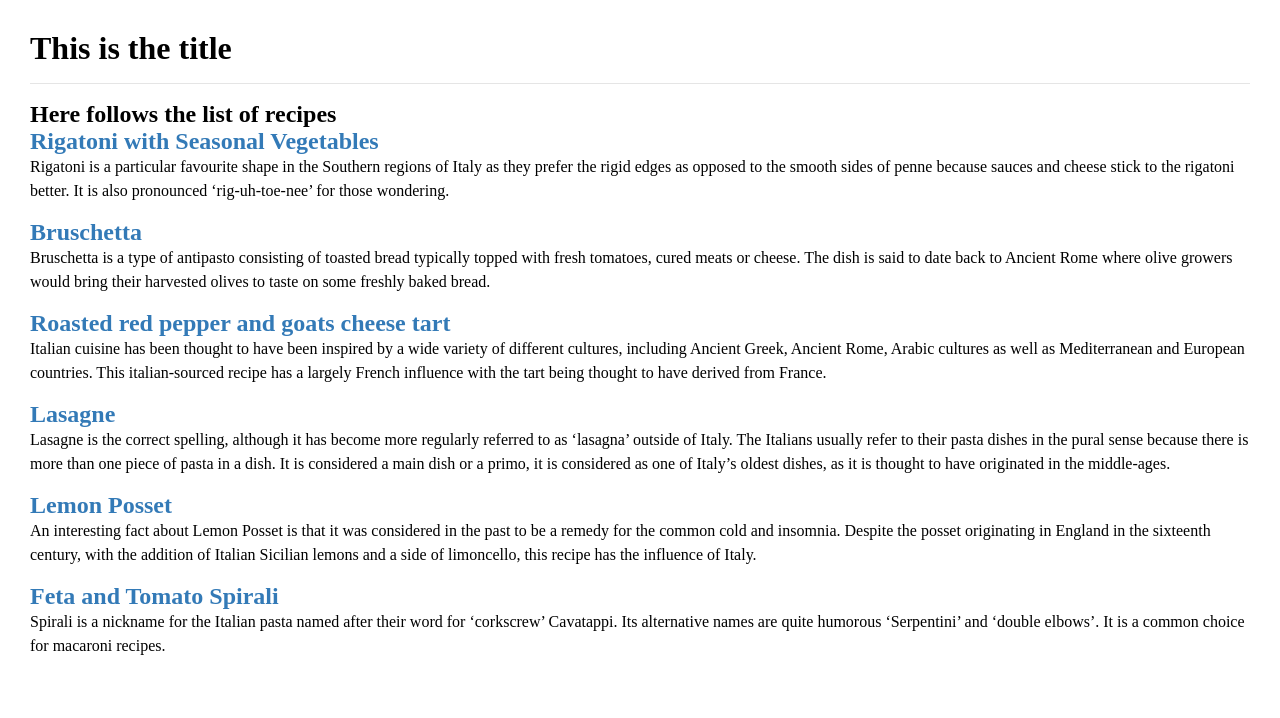
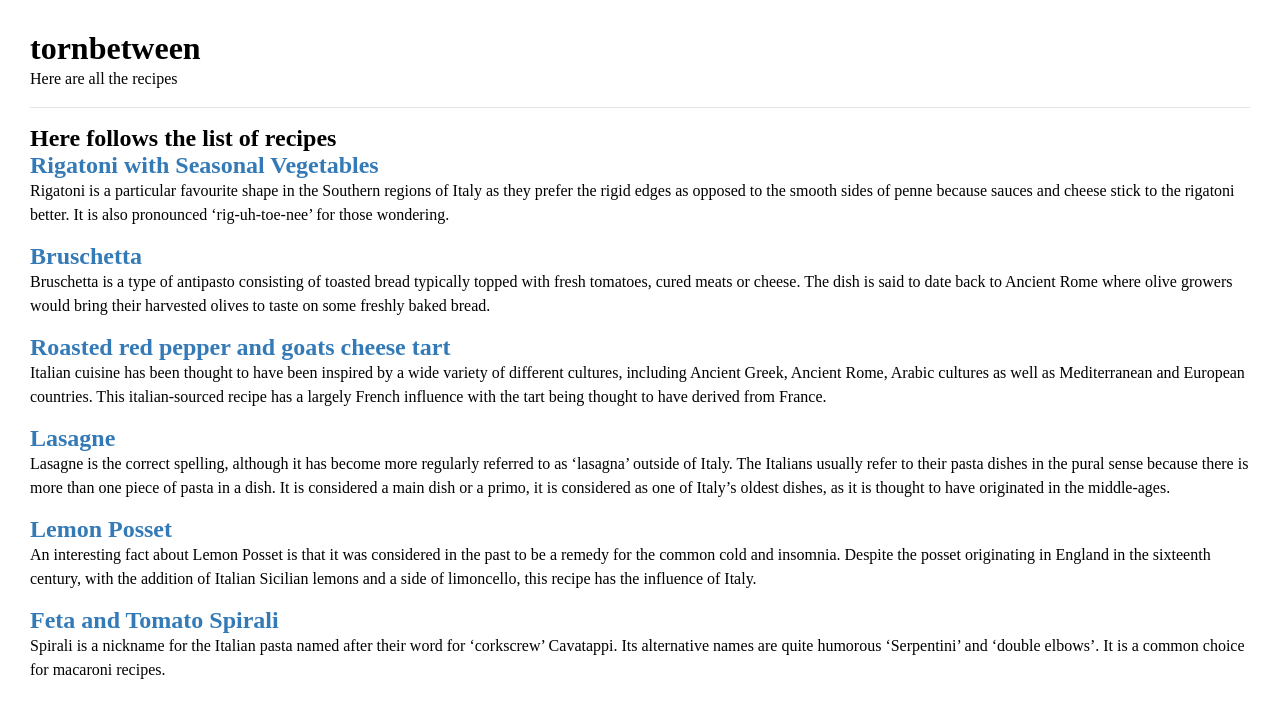
Before and after one commit to Hol1999/Hollyrecipewebsite, a Jekyll site: the page built from pages/recipelisting.md, in a window 1280 px wide. Shown: the top 718 px of the page. Built offline with Jekyll 4.4.1, drawn with Linux system fonts in a browser that asks for light colours.

Commit message:
Update Page “recipelisting”

```diff
--- a/pages/recipelisting.md
+++ b/pages/recipelisting.md
@@ -1,7 +1,9 @@
 ---
+title: tornbetween
+permalink: /allrecipes
+date: 2021-02-23T15:39:02.242Z
+show: false
 layout: recipeslisting
-title: This is the title
-permalink: /allrecipes
 published: true
-show: false
 ---
+Here are all the recipes
```
